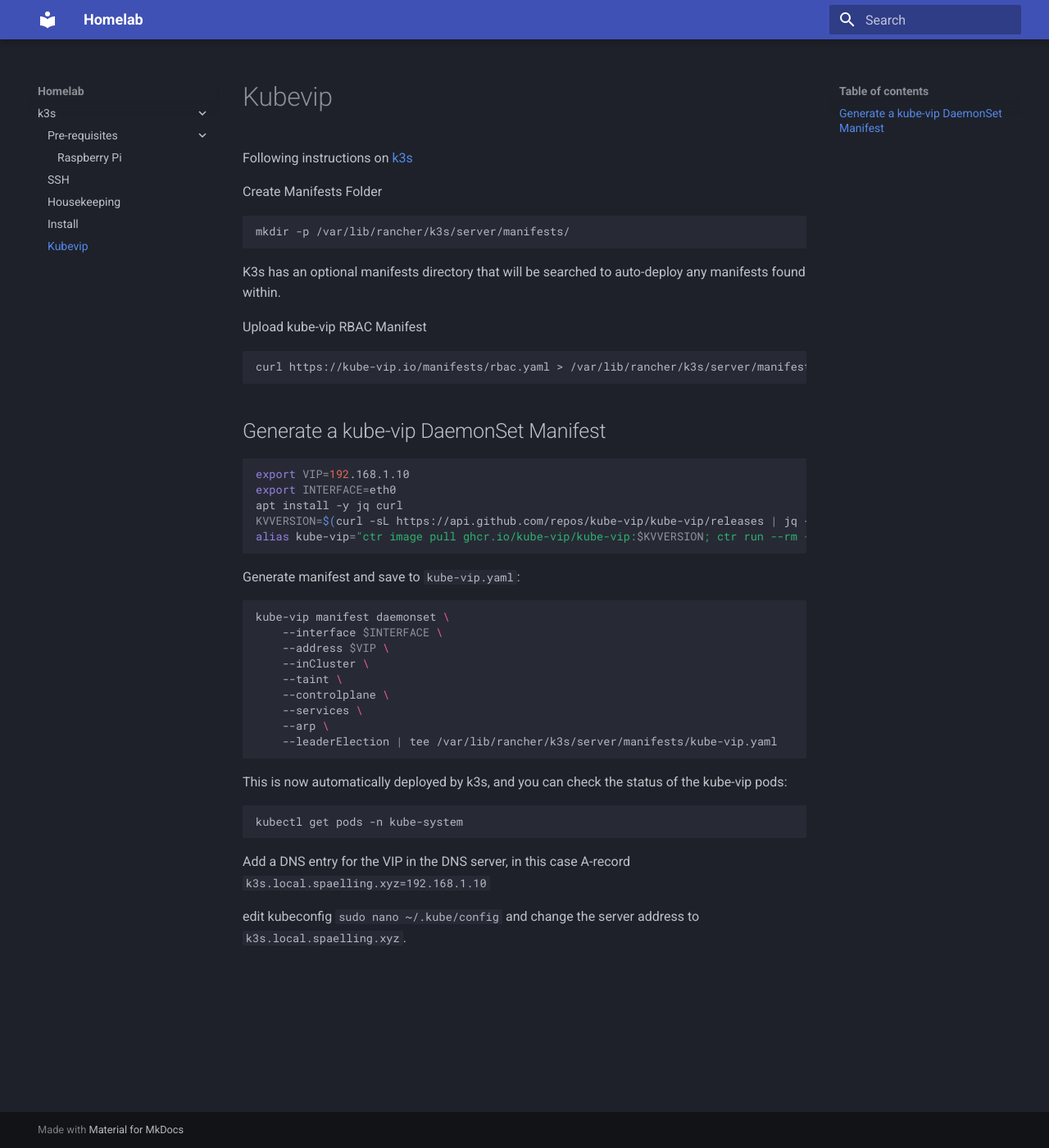
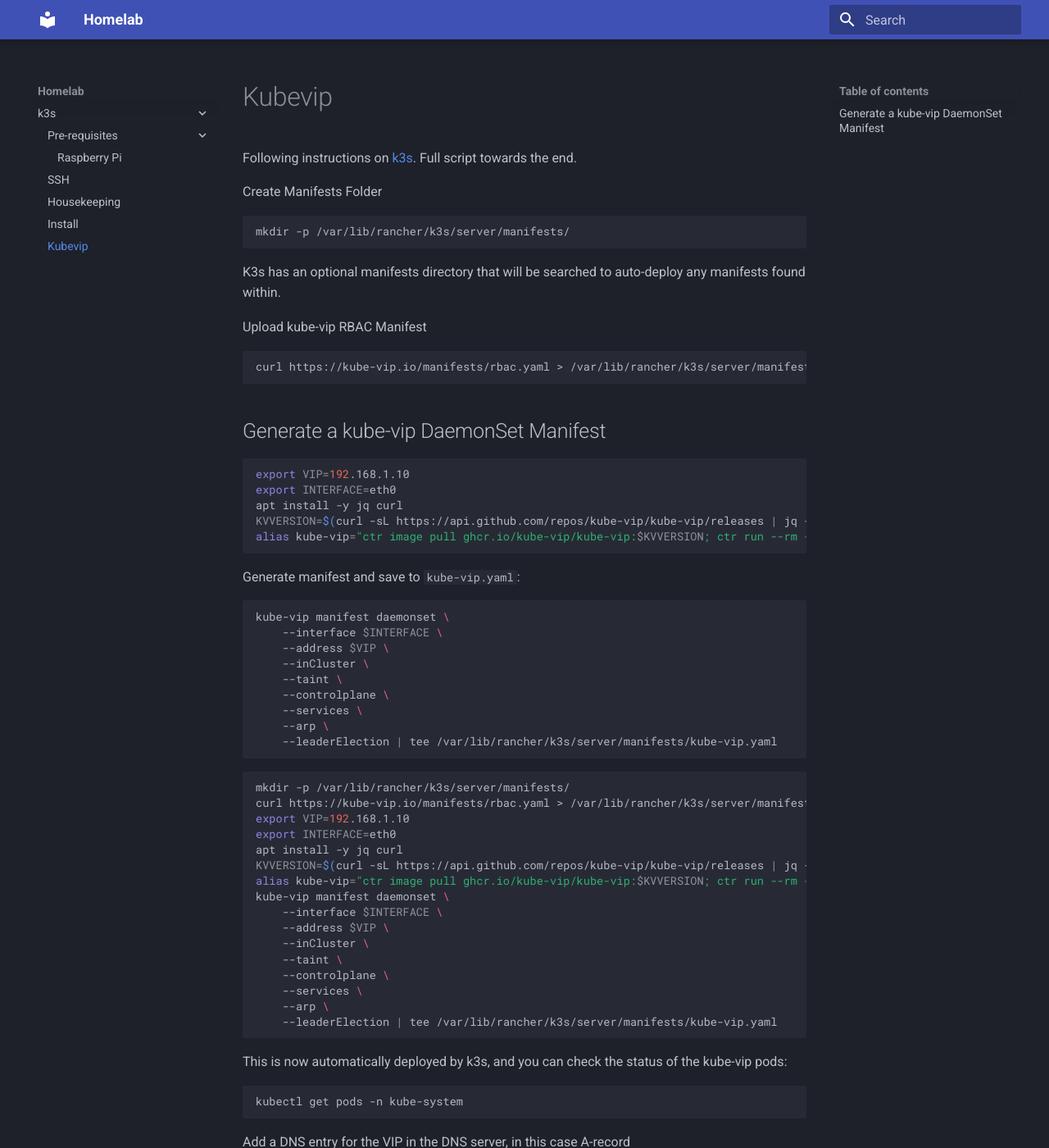
Before and after one commit to spaelling/homelab-pages, an MkDocs documentation site: the page built from docs/k3s/kubevip.md, in a window 1280 px wide and 1400 px high. Shown: the whole window at 82% size. Built offline with MkDocs 1.6.1 and Material for MkDocs 9.7.7, drawn with Linux system fonts in a browser that asks for light colours.

Commit message:
docs: enhance kubevip instructions with full script details

````diff
--- a/docs/k3s/kubevip.md
+++ b/docs/k3s/kubevip.md
@@ -1,6 +1,6 @@
 # Kubevip
 
-Following instructions on [k3s](https://kube-vip.io/docs/usage/k3s/)
+Following instructions on [k3s](https://kube-vip.io/docs/usage/k3s/). Full script towards the end.
 
 Create Manifests Folder
 
@@ -40,6 +40,25 @@
     --leaderElection | tee /var/lib/rancher/k3s/server/manifests/kube-vip.yaml
 ```
 
+```bash
+mkdir -p /var/lib/rancher/k3s/server/manifests/
+curl https://kube-vip.io/manifests/rbac.yaml > /var/lib/rancher/k3s/server/manifests/kube-vip-rbac.yaml
+export VIP=192.168.1.10
+export INTERFACE=eth0
+apt install -y jq curl
+KVVERSION=$(curl -sL https://api.github.com/repos/kube-vip/kube-vip/releases | jq -r ".[0].name")
+alias kube-vip="ctr image pull ghcr.io/kube-vip/kube-vip:$KVVERSION; ctr run --rm --net-host ghcr.io/kube-vip/kube-vip:$KVVERSION vip /kube-vip"
+kube-vip manifest daemonset \
+    --interface $INTERFACE \
+    --address $VIP \
+    --inCluster \
+    --taint \
+    --controlplane \
+    --services \
+    --arp \
+    --leaderElection | tee /var/lib/rancher/k3s/server/manifests/kube-vip.yaml
+```
+
 This is now automatically deployed by k3s, and you can check the status of the kube-vip pods:
 
 ```bash
````
